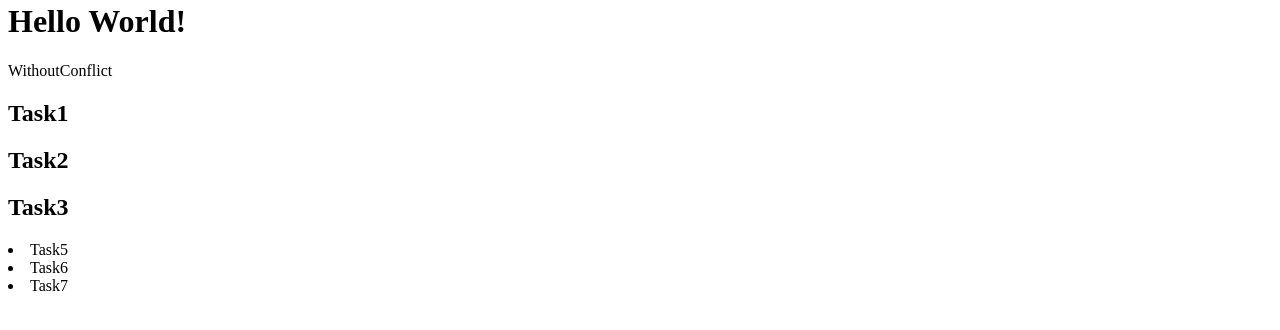
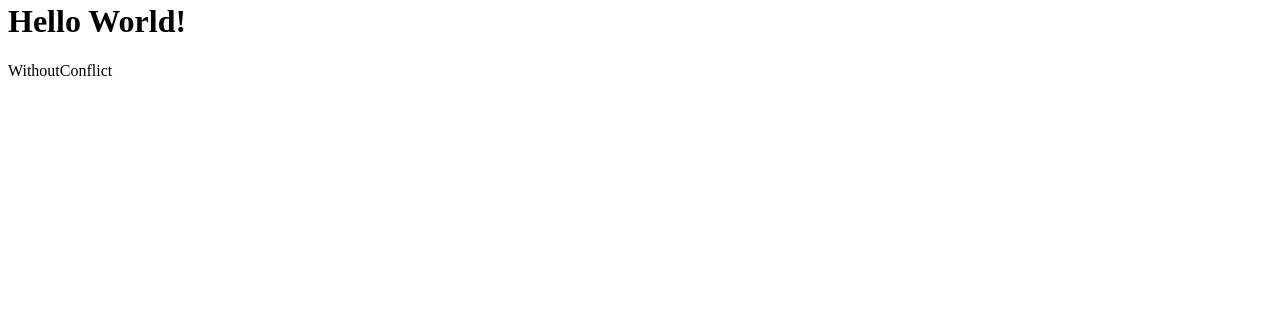
Before and after one commit to Anton-Mosquito/workWithGit, a plain HTML site: page index.html in a window 1280 px wide. Shown: the part 230-560 px from the top of the page. Drawn offline with Linux system fonts and the light colour scheme.

Commit message:
broken commit

```diff
--- a/index.html
+++ b/index.html
@@ -13,12 +13,6 @@
     </header>
     <h1>Hello World!</h1>
     <p>WithoutConflict</p>
-    <h2>Task1</h2>
-    <h2>Task2</h2>
-    <h2>Task3</h2>
 
-    <li>Task5</li>
-    <li>Task6</li>
-    <li>Task7</li>
 </body>
 </html>
```
